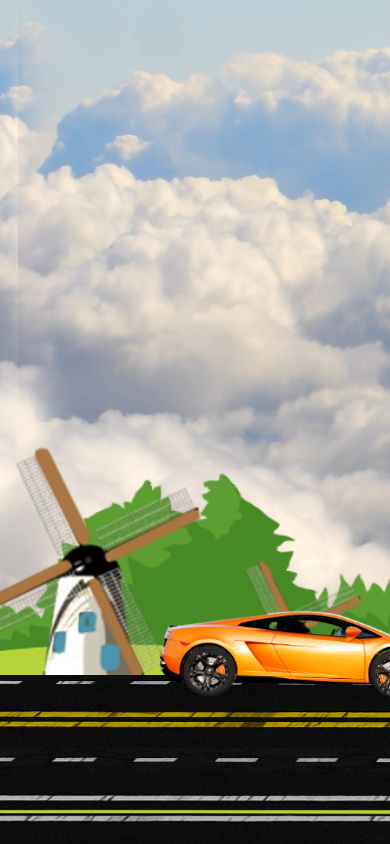
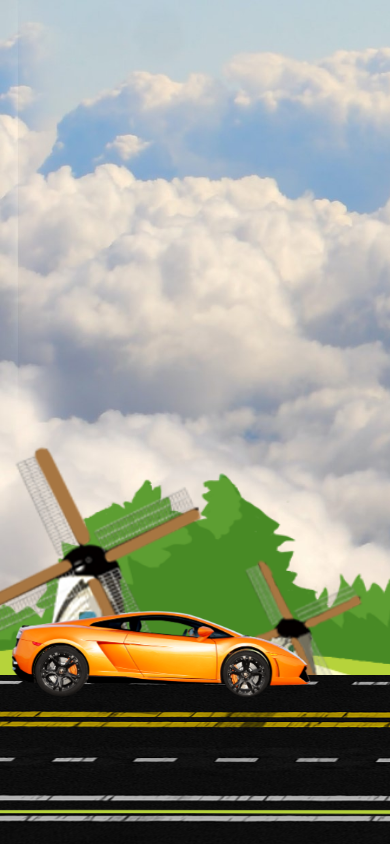
Before and after one commit to mohsinziaa/movingCar.github.io, a plain HTML site: page index.html in a window 390 px wide. Shown: the top 844 px of the page. Drawn offline with Linux system fonts and the light colour scheme.

Commit message:
Updated css file to make website responsive

```diff
--- a/style.css
+++ b/style.css
@@ -90,3 +90,57 @@ body {
     transform: translateY(-5px);
   }
 }
+
+@media screen and (max-width: 1200px) {
+  .car {
+    left: 30vw;
+  }
+}
+
+@media screen and (max-width: 1100px) {
+  .car {
+    left: 28vw;
+  }
+}
+
+@media screen and (max-width: 1000px) {
+  .car {
+    left: 26vw;
+  }
+}
+
+@media screen and (max-width: 900px) {
+  .car {
+    left: 24vw;
+  }
+}
+
+@media screen and (max-width: 800px) {
+  .car {
+    left: 21vw;
+  }
+}
+
+@media screen and (max-width: 600px) {
+  .car {
+    left: 18vw;
+  }
+}
+
+@media screen and (max-width: 500px) {
+  .car {
+    left: 10vw;
+  }
+}
+
+@media screen and (max-width: 400px) {
+  .car {
+    left: -5vw;
+  }
+}
+
+@media screen and (max-width: 300px) {
+  .car {
+    left: -10vw;
+  }
+}
```
